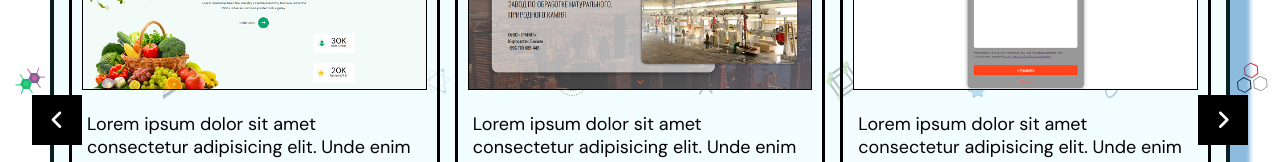
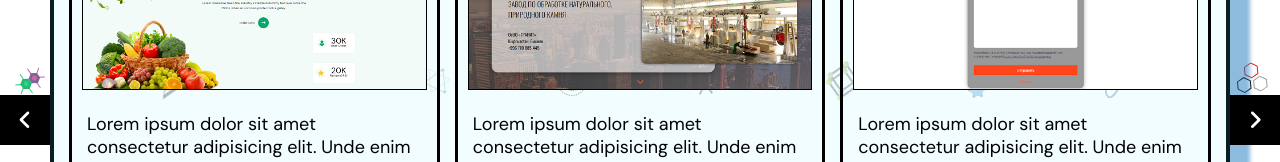
Before and after one commit to esarymsakov/folia, a plain HTML site: page index.html in a window 1280 px wide. Shown: the part 249-411 px from the top of the page. Drawn offline with Linux system fonts and the light colour scheme; a web font is replaced by a local one.

Commit message:
Add files via upload

```diff
--- a/styles.css
+++ b/styles.css
@@ -169,14 +169,14 @@ p {
 .buttons-box {
     position: absolute;
     top: 50%;
-    left: 2.5%;
+    left: 0;
     z-index: 0;
 }
 
 .buttons-box2 {
     position: absolute;
     top: 50%;
-    right: 2.5%;
+    right: 0;
     z-index: 0;
 }
 
```
